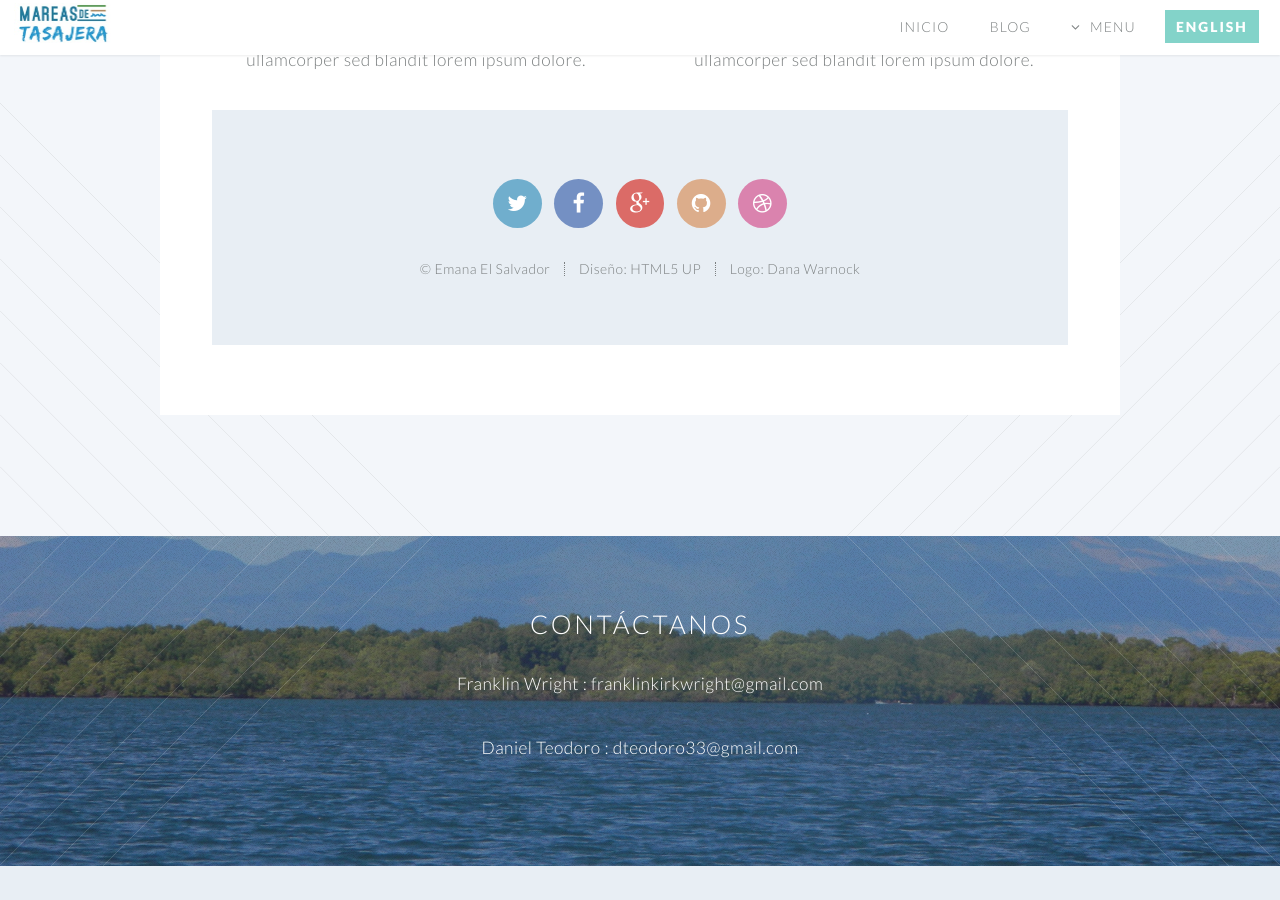
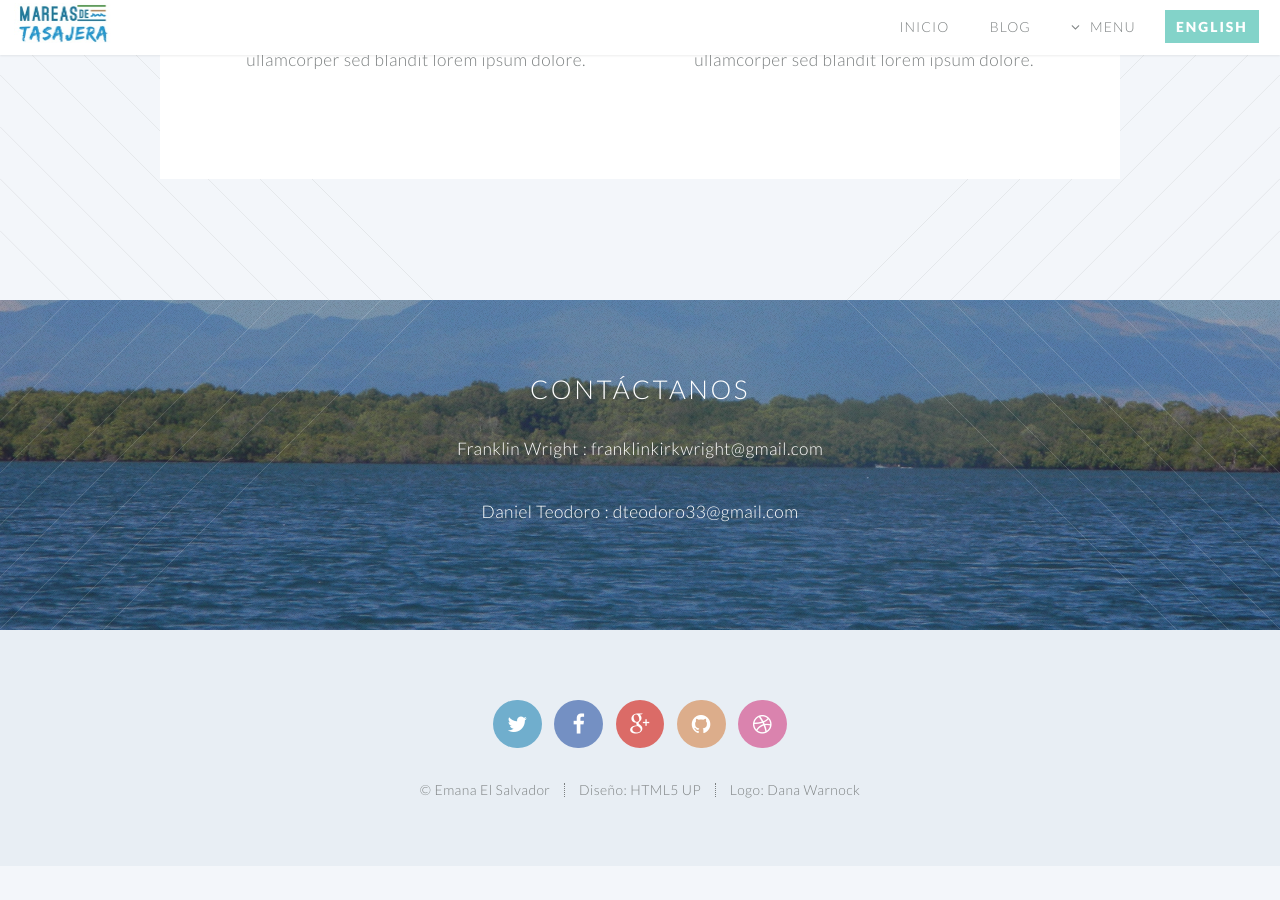
Before and after one commit to danteo90/danteo90.github.io, a Jekyll site: the page built from index.html, in a window 1280 px wide and 900 px high, scrolled down 3040 px. Built offline with Jekyll 4.4.1, drawn with Linux system fonts in a browser that asks for light colours; after the commit the page ends 3906 px from its top, so only the background shows below that.

Commit message:
Update index.html

```diff
--- a/index.html
+++ b/index.html
@@ -133,22 +133,6 @@ layout: landing-page
 							</div>
 						</div>
 
-						<footer id="footer">
-
-    							<ul class="icons">
-        						<li><a href="#" class="icon circle fa-twitter"><span class="label">Twitter</span></a></li>
-        						<li><a href="#" class="icon circle fa-facebook"><span class="label">Facebook</span></a></li>
-        						<li><a href="#" class="icon circle fa-google-plus"><span class="label">Google+</span></a></li>
-        						<li><a href="#" class="icon circle fa-github"><span class="label">Github</span></a></li>
-        						<li><a href="#" class="icon circle fa-dribbble"><span class="label">Dribbble</span></a></li>
-    							</ul>
-
-    							<ul class="copyright">
-        						<li>&copy; Emana El Salvador</li><li>Diseño: <a href="http://html5up.net">HTML5 UP</a></li><li>Logo: Dana Warnock</li>
-    							</ul>
-
-						</footer>
-
 					</section>
 
 			</article>
```
